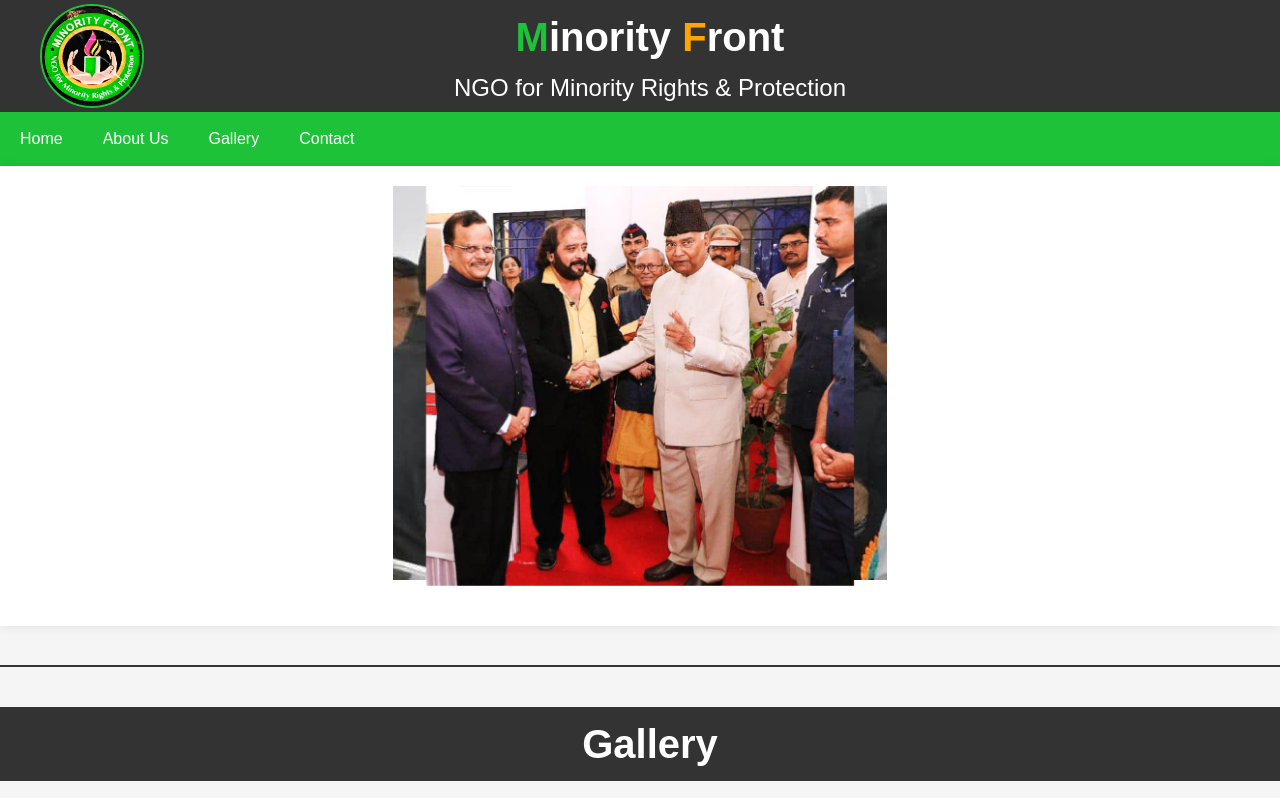
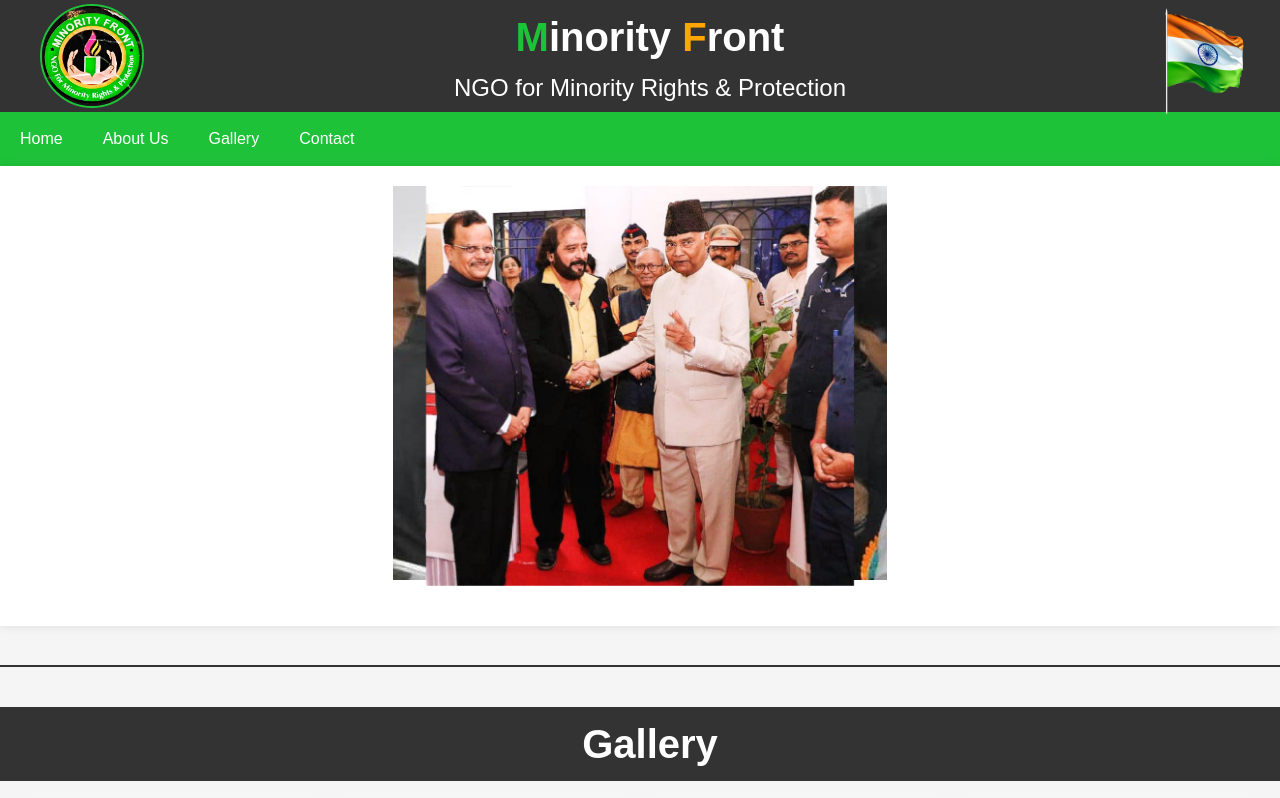
Before and after one commit to arshiyann/Minority-Front, a plain HTML site: page index.html in a window 1280 px wide. Shown: the top 798 px of the page. Drawn offline with Linux system fonts and the light colour scheme.

Commit message:
Update index.html

```diff
--- a/index.html
+++ b/index.html
@@ -15,6 +15,7 @@
         <div class="title-container">
             <h1><span class="green">M</span>inority <span class="orange">F</span>ront</h1>
             <h2>NGO for Minority Rights & Protection</h2>
+            <img src="assets/flag2.png" alt="flag" class="flag">
         </div>
     </header>
 
```
